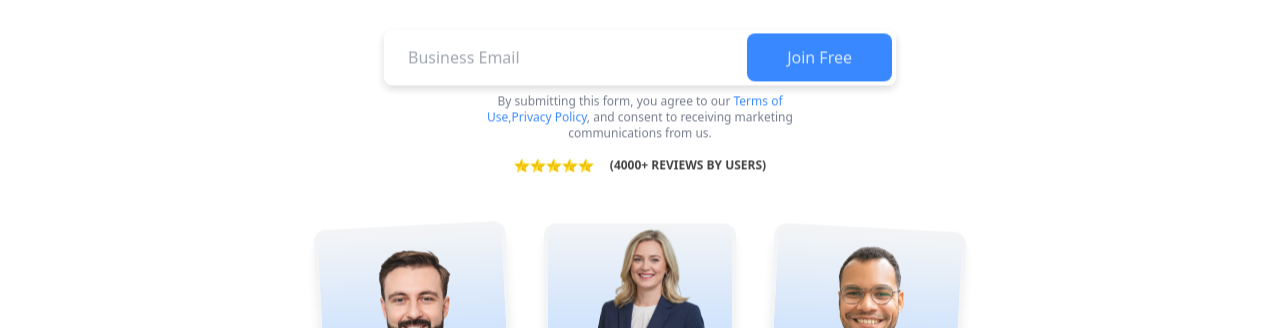
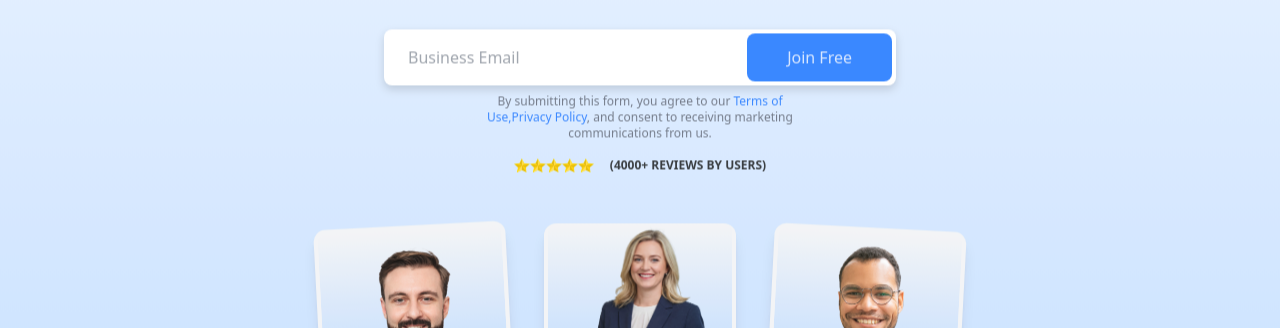
Before and after one commit to Olanrewaj002/seamless, a plain HTML site: page index.html in a window 1280 px wide. Shown: the part 251-579 px from the top of the page. Drawn offline with nearby package versions, Linux system fonts and the light colour scheme; grey boxes are pictures that could not be loaded.

Commit message:
added hero background colour

```diff
--- a/index.html
+++ b/index.html
@@ -23,7 +23,7 @@
   </head>
   <body>
     <!-- Hero and nav wrapper -->
-    <div class="nav-hero pb-20 w-full h-full items-center justify-center px-[80px]">
+    <div class="nav-hero pb-20 w-full bg-gradient-to-b from-blue-50 to-blue-200 h-full items-center justify-center px-[80px]">
       <!--Nav bar-->
       <header class="px-20 top-0 z-50  " x-data="{ open: false }">
         <div class="max-w-7xl mx-auto px-4 sm:px-6 lg:px-8 lg:py-2">
```
